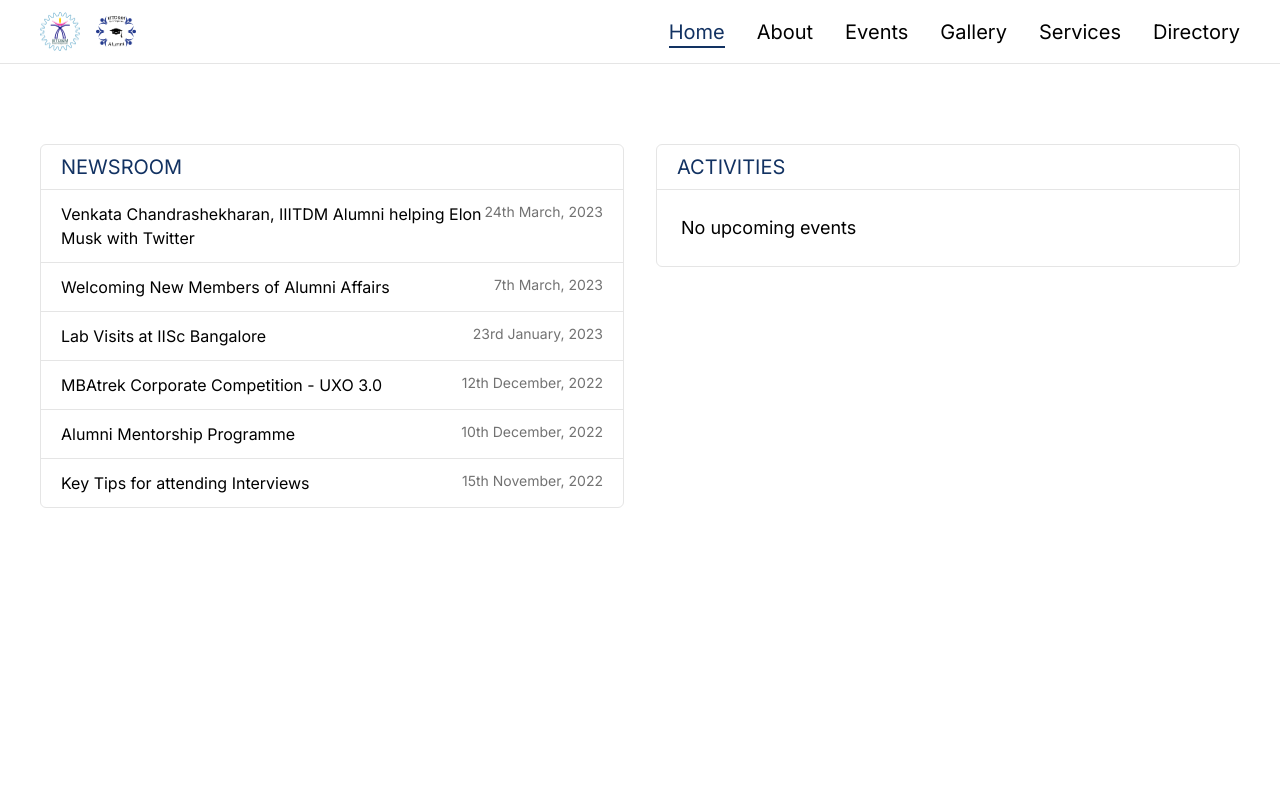
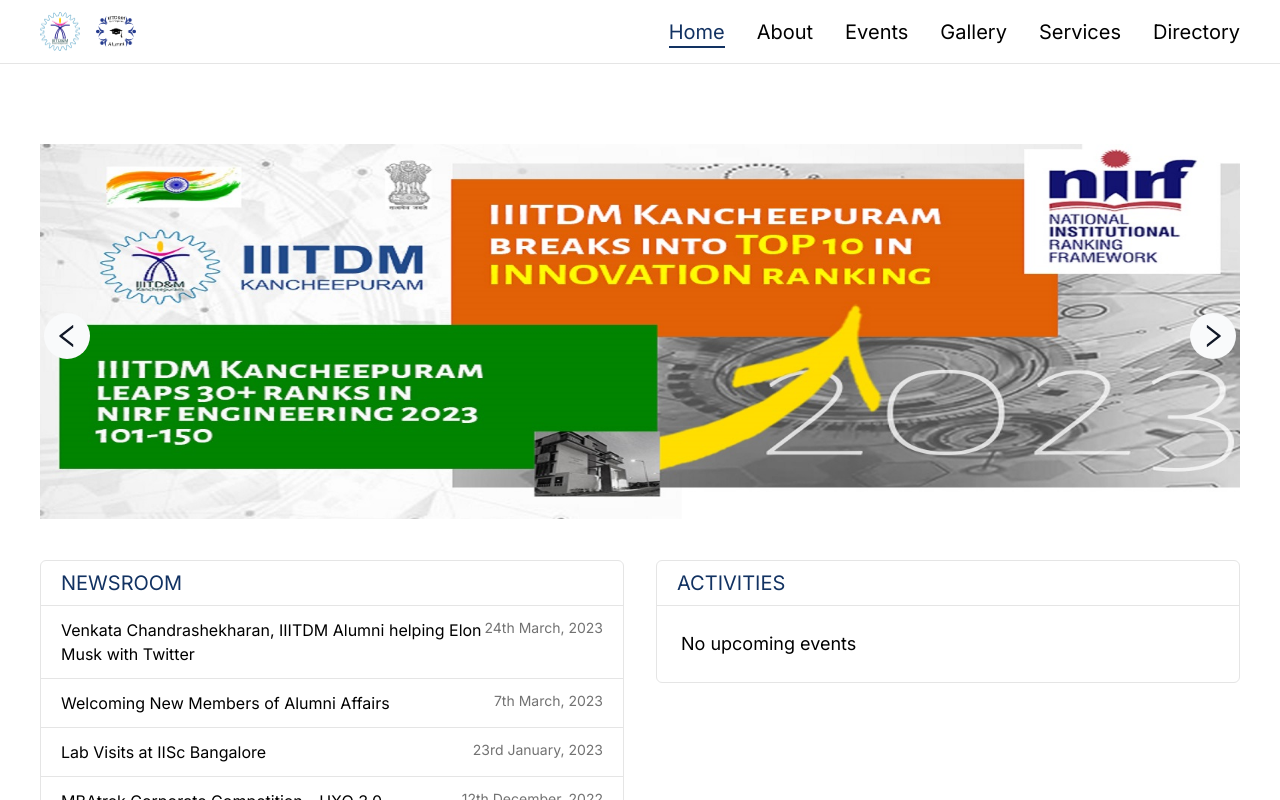
Before and after one commit to bhendi-boi/AlumniPortal, a Next.js app: page / in a window 1280 px wide. Shown: the top 800 px of the page. Built offline with nearby package versions, Linux system fonts and the light colour scheme.

Commit message:
added caurosel but doesn't work for smaller screens

```diff
--- a/app/Carousel.tsx
+++ b/app/Carousel.tsx
@@ -1,27 +1,32 @@
 'use client';
-import React, { useState } from 'react';
+import React, { ComponentProps, useState } from 'react';
 import Image from 'next/image';
-import { motion } from 'framer-motion';
+import { motion, AnimatePresence } from 'framer-motion';
 import { AiOutlineLeft, AiOutlineRight } from 'react-icons/ai';
+import clsx from 'clsx';
 
 const images = [
+  {
+    src: '/nirf.jpg',
+    alt: 'NIRF 2023 IIITDM place',
+    height: 500,
+    width: 1600,
+  },
+  {
+    src: '/usConVisit.jpg',
+    alt: 'Officials from the US consulate, chennai visited IIITDM',
+    height: 480,
+    width: 1536,
+  },
   {
     src: '/HomePageHeroSection.png',
     alt: 'Poster for MDes (IPD) 2023',
     height: 424,
     width: 1360,
   },
-
   {
     src: '/convocation.png',
-    alt: 'Poster for MDes (IPD) 2023',
-    height: 424,
-    width: 1360,
-  },
-
-  {
-    src: '/HomePageHeroSection.png',
-    alt: 'Poster for MDes (IPD) 2023',
+    alt: 'IIITDM celebrates 10th convocation.',
     height: 424,
     width: 1360,
   },
@@ -57,38 +62,63 @@
 
   console.log(currentIndex);
   return (
-    <div>
-      <div className="relative isolate h-96 overflow-hidden">
-        <button
-          onClick={() => handleClick('minus')}
-          className="absolute left-1 top-1/2 z-10 -translate-y-1/2 cursor-pointer rounded-full bg-gray-50 p-2 text-gray-900 hover:bg-zinc-200"
-        >
+    <div className="relative isolate my-auto h-96 overflow-hidden">
+      <NavigationButton variant="left" onClick={() => handleClick('minus')}>
         <AiOutlineLeft size={30} />
-        </button>
-        <button
-          onClick={() => handleClick('plus')}
-          className="absolute right-1 top-1/2 z-10 -translate-y-1/2 rounded-full p-2 hover:bg-zinc-200"
-        >
+      </NavigationButton>
+      <NavigationButton variant="right" onClick={() => handleClick('plus')}>
         <AiOutlineRight size={30} />
-        </button>
-        <ul className="flex h-[400px] snap-x snap-mandatory overflow-x-auto overflow-y-hidden pb-4">
+      </NavigationButton>
+      <ul className="my-auto flex h-[400px] overflow-x-auto overflow-y-hidden pb-4">
         {images.map((image, index) => {
           if (currentIndex === index)
             return (
+              <AnimatePresence>
                 <motion.li
+                  initial={{ opacity: 0.8 }}
+                  animate={{ opacity: 1 }}
+                  exit={{ opacity: 0.8 }}
+                  transition={{
+                    type: 'tween',
+                    duration: 4,
+                    ease: 'circInOut',
+                  }}
                   layoutId="carousel-images"
-                  className="max-w-full shrink-0 snap-start snap-always"
+                  className="my-auto max-w-full shrink-0 md:h-[400px]"
                   key={index}
                 >
                   <Image className="object-cover" {...image} />
                 </motion.li>
+              </AnimatePresence>
             );
           return null;
         })}
       </ul>
     </div>
-    </div>
   );
 };
 
 export default Carousel;
+
+type NavigationButtonProps = {
+  variant: 'left' | 'right';
+} & ComponentProps<'button'>;
+
+function NavigationButton({
+  variant,
+  children,
+  ...rest
+}: NavigationButtonProps) {
+  return (
+    <button
+      {...rest}
+      className={clsx(
+        'absolute  z-10 -translate-y-1/2 cursor-pointer rounded-full bg-gray-50 p-2 text-gray-900 hover:bg-zinc-200 active:bg-zinc-100',
+        variant === 'left' && 'left-1 top-1/2',
+        variant === 'right' && 'right-1 top-1/2',
+      )}
+    >
+      {children}
+    </button>
+  );
+}
--- a/app/page.tsx
+++ b/app/page.tsx
@@ -1,11 +1,11 @@
 import NewsRoom from './NewsRoom';
 import Activities from './Activities';
-// import Carousel from './Carousel';
+import Carousel from './Carousel';
 
 const page = () => {
   return (
     <div className="my-20">
-      {/* <Carousel /> */}
+      <Carousel />
       <section className="mt-8 flex flex-col gap-4 md:flex-row md:gap-8">
         <NewsRoom />
         <Activities />
```
Also changed, not shown: public/nirf.jpg (added), public/usConVisit.jpg (added). Lines whose indentation alone changed are shown as unchanged.
